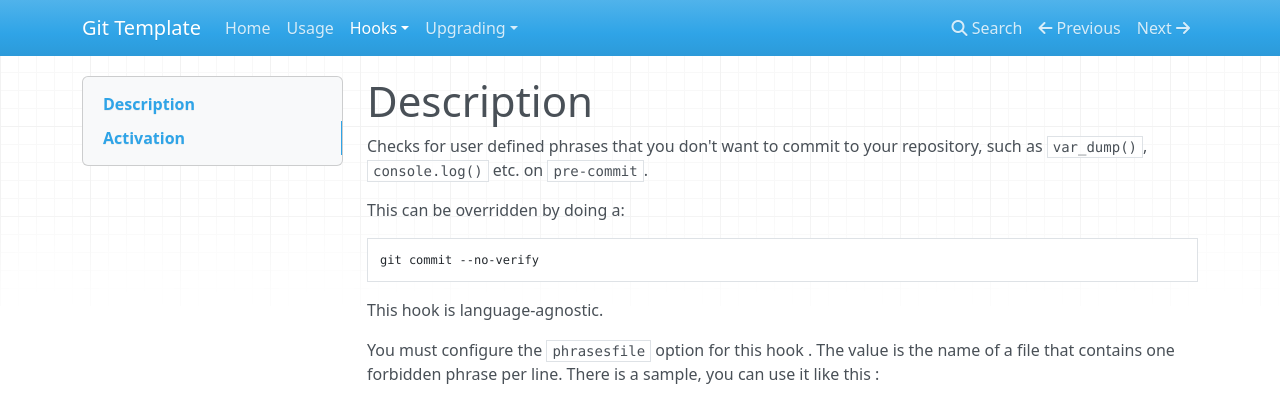
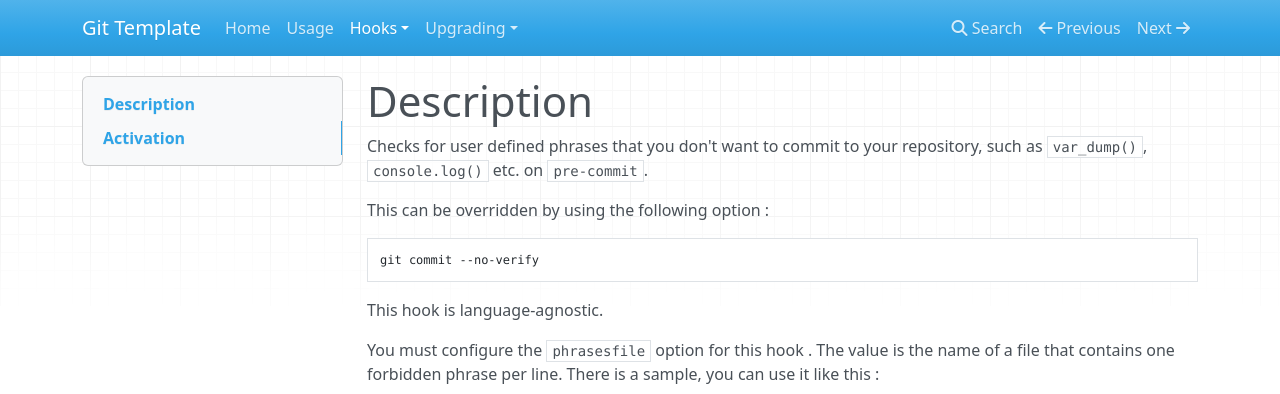
Before and after one commit to greg0ire/git_template, an MkDocs documentation site: the page built from docs/hooks/junk-checker.md, in a window 1280 px wide. Shown: the top 394 px of the page. Built offline with MkDocs 1.6.1, drawn with Linux system fonts in a browser that asks for light colours; nearby versions of some CDN libraries; old or Windows-style settings are respelled for this version of MkDocs.

Commit message:
improve phrasing

````diff
--- a/docs/hooks/junk-checker.md
+++ b/docs/hooks/junk-checker.md
@@ -3,7 +3,7 @@
 Checks for user defined phrases that you don't want to commit to your
 repository, such as `var_dump()`, `console.log()` etc. on `pre-commit`.
 
-This can be overridden by doing a:
+This can be overridden by using the following option :
 
 ```sh
 git commit --no-verify
````
